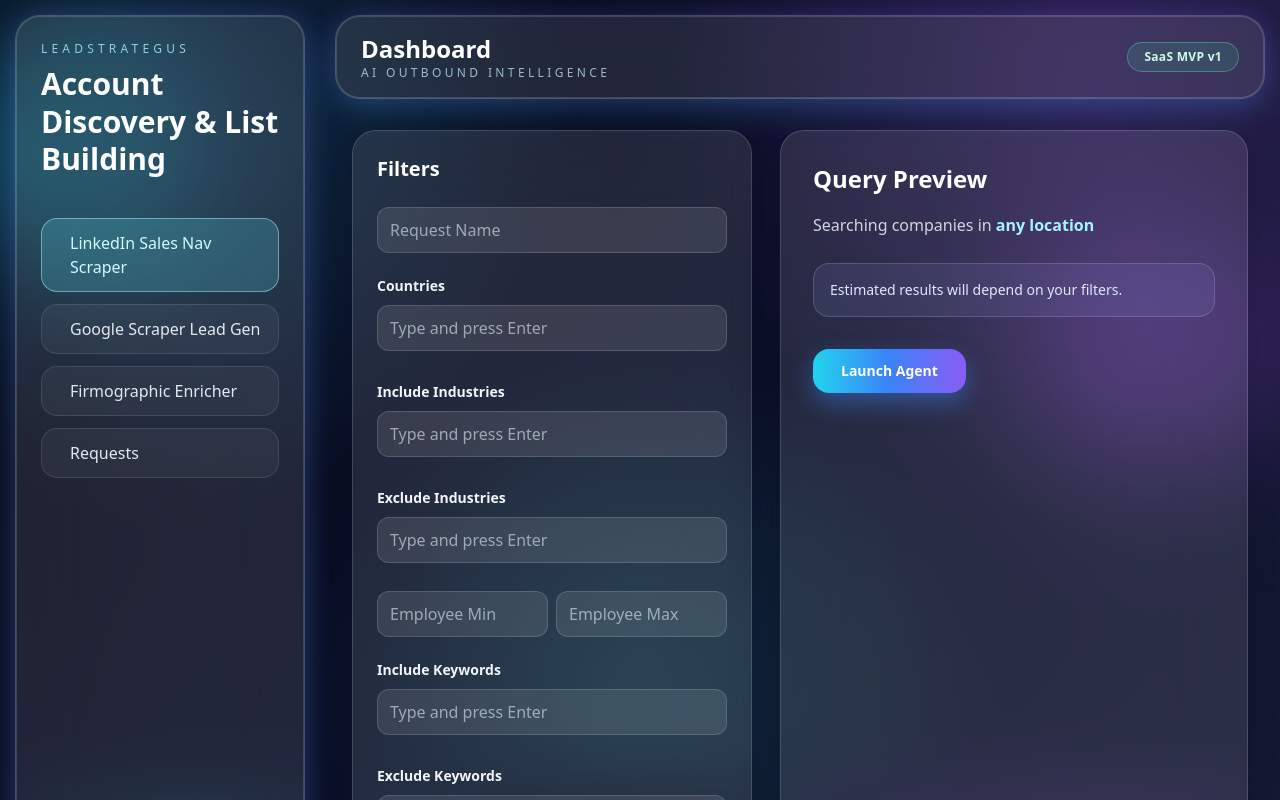
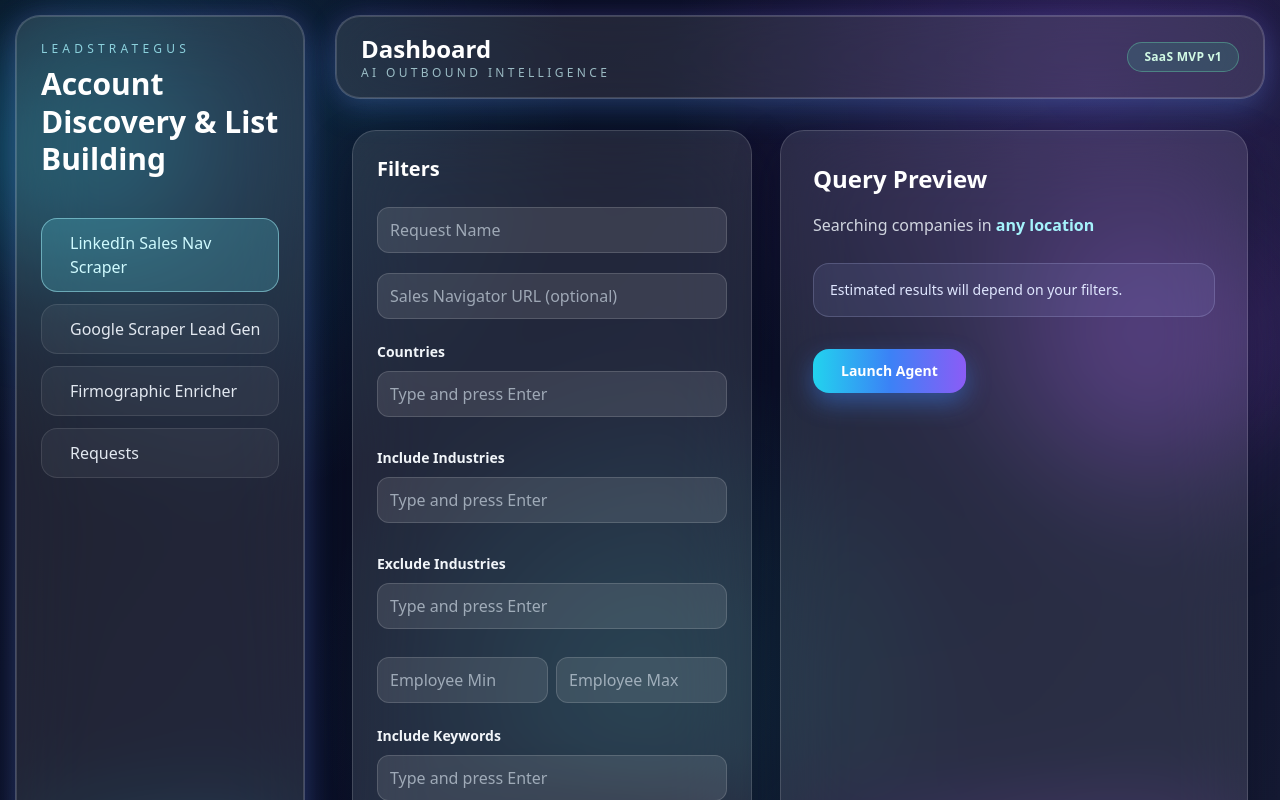
Before and after one commit to kiruba11k/Account-Building-Agents-SAAS, a React (Vite) app in the folder frontend/: page / in a window 1280 px wide. Shown: the top 800 px of the page. Built offline with nearby package versions, Linux system fonts and the light colour scheme.

Commit message:
Support direct SalesNav URLs and update Apify actor wiring

```diff
--- a/frontend/src/pages/SalesNav.jsx
+++ b/frontend/src/pages/SalesNav.jsx
@@ -17,6 +17,7 @@ export default function SalesNav() {
 
   const [formData, setFormData] = useState({
     request_name: "",
+    salesnav_url: "",
     employee_min: "",
     employee_max: "",
     revenue_min_usd: "",
@@ -85,6 +86,14 @@ export default function SalesNav() {
         />
 
         <div className="mt-5 space-y-5">
+          <input
+            name="salesnav_url"
+            value={formData.salesnav_url}
+            onChange={handleChange}
+            placeholder="Sales Navigator URL (optional)"
+            className="w-full rounded-xl border border-white/15 bg-white/10 px-3 py-2.5 text-slate-100 placeholder:text-slate-300/70 focus:border-cyan-300/70 focus:outline-none"
+          />
+
           <MultiValueInput label="Countries" values={countries} setValues={setCountries} />
           <MultiValueInput
             label="Include Industries"
```
Also changed, not shown: 2 other files (tests, documents, lock files or other folders).
